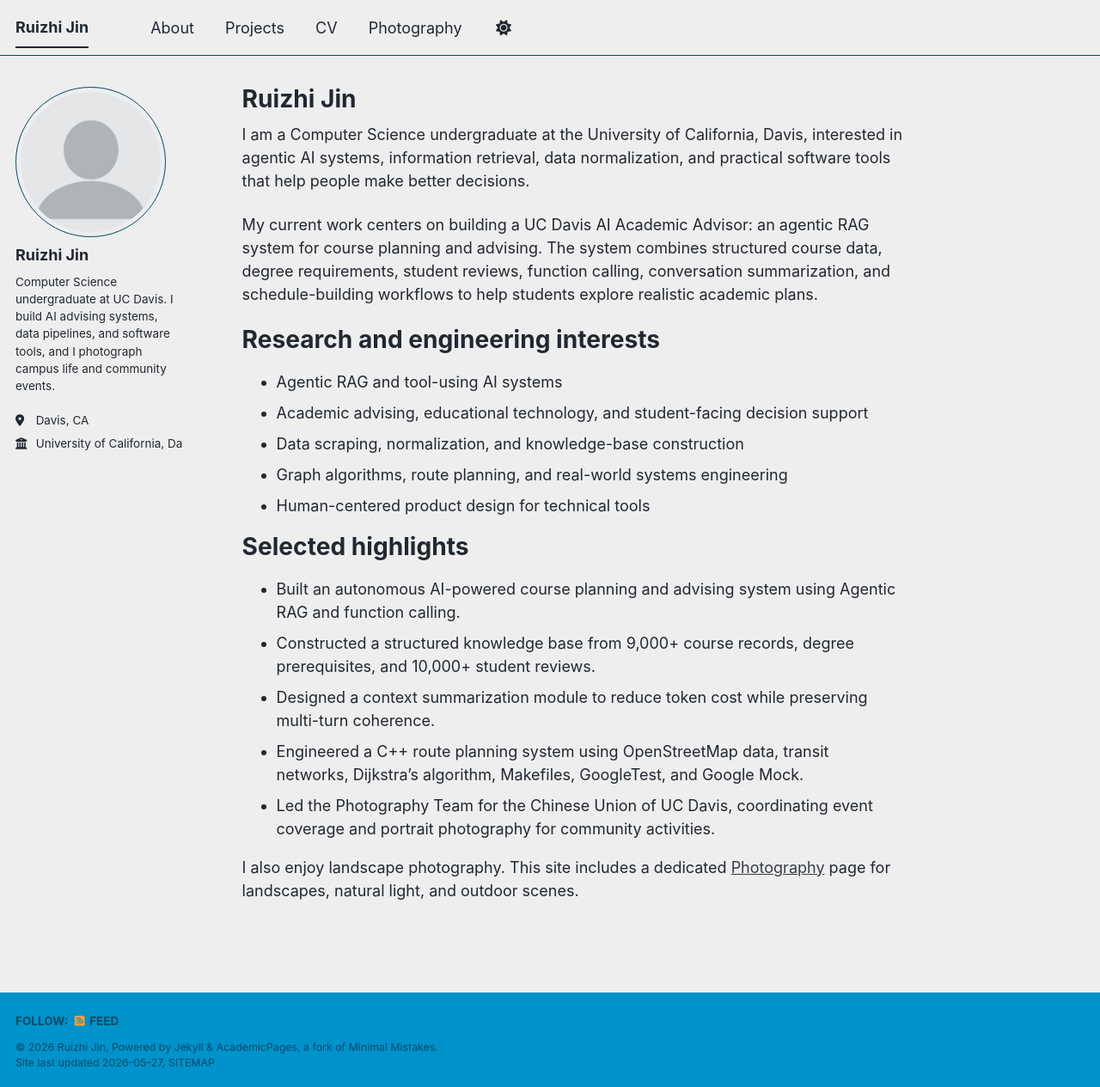
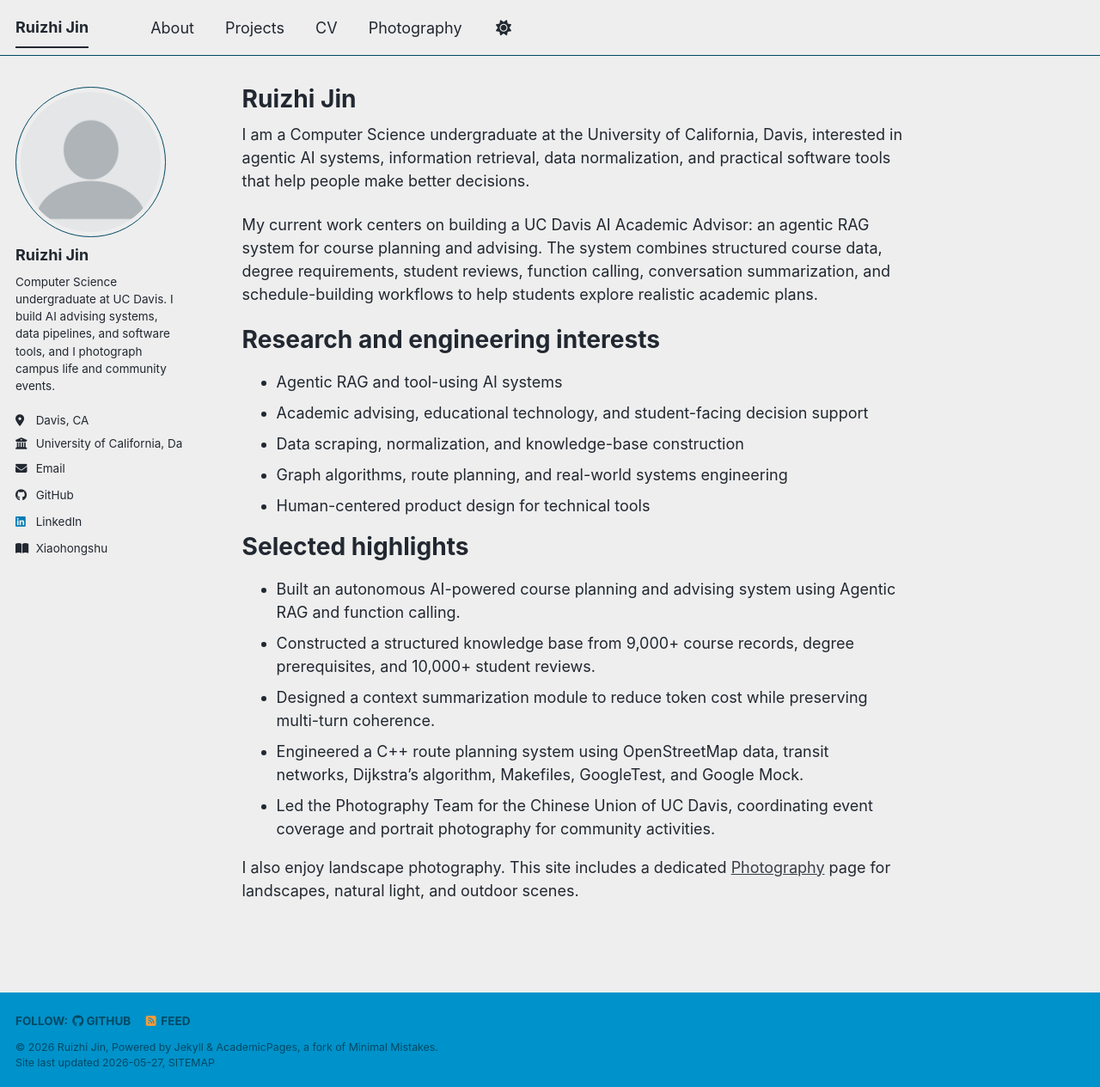
Before and after one commit to ruizhijin-coder/Ruizhi-s-HomePage, a Jekyll site: the page built from _pages/about.md, in a window 1280 px wide and 1265 px high. Shown: the whole window at 86% size. Built offline with Jekyll 4.4.1, drawn with Linux system fonts in a browser that asks for light colours; a script bundle is joined from its source files by our own code; library files that are not in the unit come from our copies.

Commit message:
Update social profile links

```diff
--- a/_config.yml
+++ b/_config.yml
@@ -30,7 +30,7 @@ author:
   location         : "Davis, CA"
   employer         : "University of California, Davis"
   uri              : # URL
-  email            :
+  email            : "rzjin@ucdavis.edu"
 
   # Academic websites
   academia         : # URL
@@ -51,7 +51,7 @@ author:
   bitbucket        : # Username - Update with your username on the site
   codepen          : # Username
   dribbble         : # Username
-  github           :
+  github           : "ruizhijin-coder"
   kaggle           : # Username
   stackoverflow    : # User number or user number and name (i.e., use "1" or "1/jeff-atwood")
 
@@ -66,7 +66,7 @@ author:
   keybase          : # Username
   instagram        : # Username
   lastfm           : # Username
-  linkedin         : # Username
+  linkedin         : "ruizhi-jin-048274332"
   mastodon         : # URL
   medium           : # URL
   pinterest        : # Username
@@ -81,6 +81,7 @@ author:
   xing             : # Username
   youtube          : # Username
   zhihu            : # Username
+  xiaohongshu      : "https://www.xiaohongshu.com/user/profile/5d3c1440000000001200a9e3"
 
 # Publication Category - The following the list of publication categories and their headings
 publication_category:
--- a/_includes/author-profile.html
+++ b/_includes/author-profile.html
@@ -171,6 +171,9 @@
       {% if author.zhihu %}
       <li><a href="https://www.zhihu.com/people/{{ author.zhihu }}"><i class="fab fa-fw fa-zhihu icon-pad-right" aria-hidden="true"></i>Zhihu</a></li>
       {% endif %}
+      {% if author.xiaohongshu %}
+        <li><a href="{{ author.xiaohongshu }}"><i class="fas fa-fw fa-book-open icon-pad-right" aria-hidden="true"></i>Xiaohongshu</a></li>
+      {% endif %}
     </ul>
   </div>
 </div>
```
